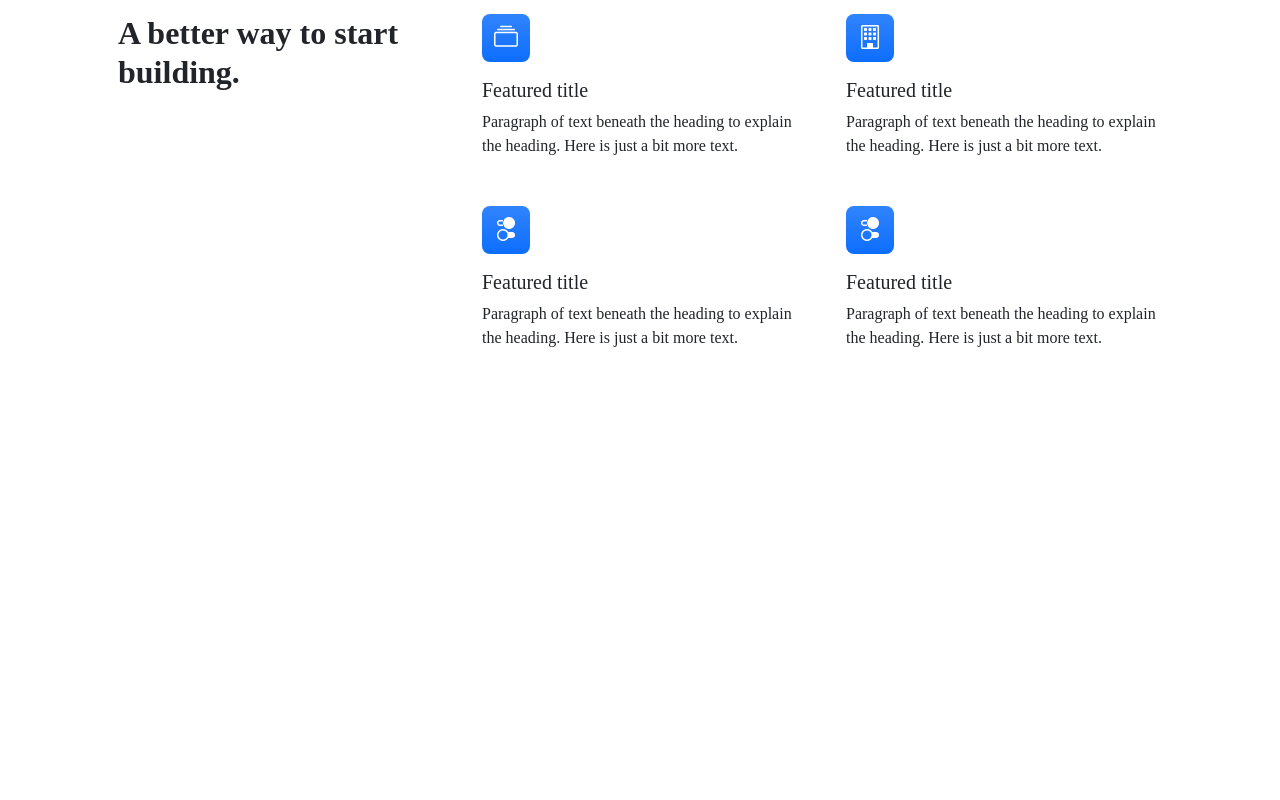
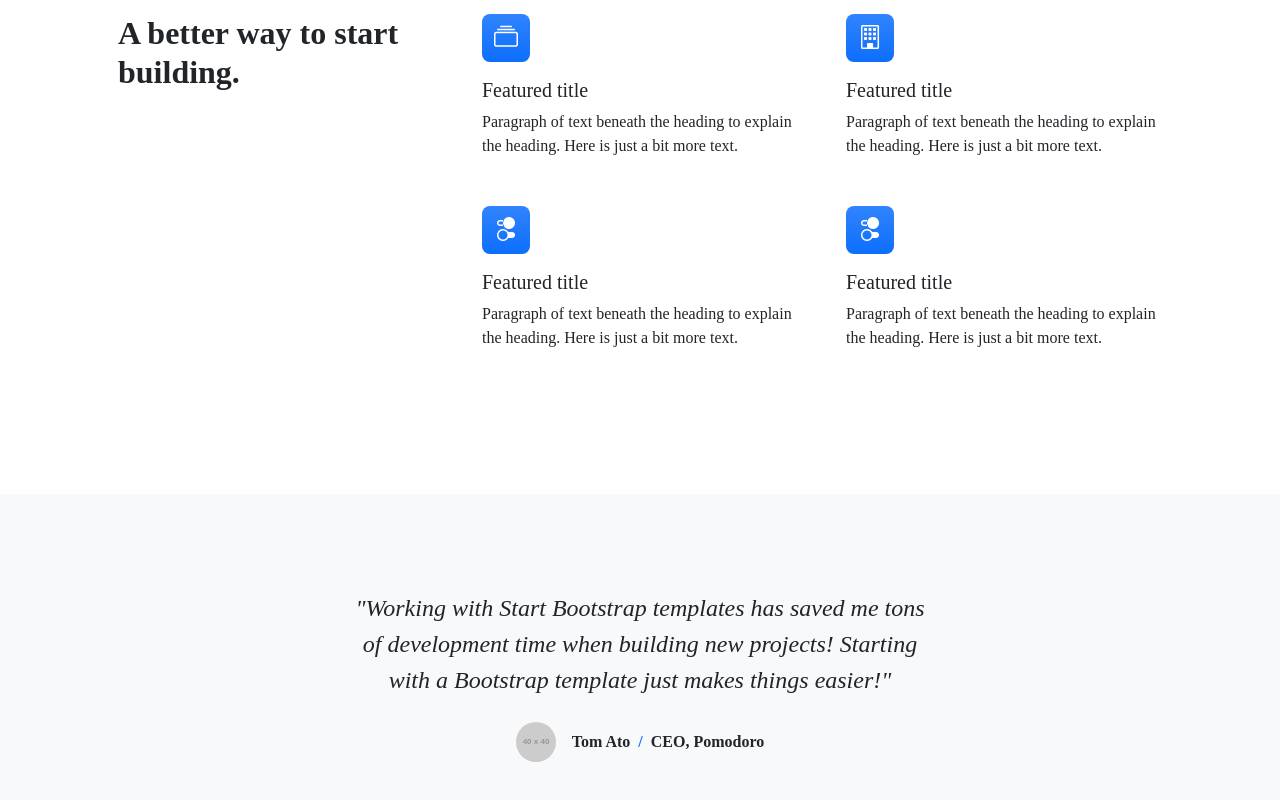
Before and after one commit to Juankyyy/vue-app, a Vue app: page / in a window 1280 px wide. Shown: the part 601-1401 px from the top of the page. Before the commit the page ends 1095 px from the top, so only its background shows below. Built offline with nearby package versions, Linux system fonts and the light colour scheme; a web font is replaced by a local one.

Commit message:
feat: Testimonial Section

```diff
--- /dev/null
+++ b/src/components/Home/Testimonial/TestimonialParagraph.vue
@@ -0,0 +1,7 @@
+<template>
+    <div class="fs-4 mb-4 fst-italic">"Working with Start Bootstrap templates has saved me tons of development time when building new projects! Starting with a Bootstrap template just makes things easier!"</div>
+</template>
+
+<script setup>
+
+</script>
--- /dev/null
+++ b/src/components/Home/Testimonial/TestimonialSection.vue
@@ -0,0 +1,19 @@
+<template>
+    <div class="py-5 bg-light">
+        <div class="container px-5 my-5">
+            <div class="row gx-5 justify-content-center">
+                <div class="col-lg-10 col-xl-7">
+                    <div class="text-center">
+                        <TestimonialParagraph />
+                        <TestimonialUser />
+                    </div>
+                </div>
+            </div>
+        </div>
+    </div>
+</template>
+
+<script setup>
+import TestimonialParagraph from './TestimonialParagraph.vue';
+import TestimonialUser from './TestimonialUser.vue';
+</script>
--- /dev/null
+++ b/src/components/Home/Testimonial/TestimonialUser.vue
@@ -0,0 +1,14 @@
+<template>
+    <div class="d-flex align-items-center justify-content-center">
+        <img class="rounded-circle me-3" src="https://dummyimage.com/40x40/ced4da/6c757d" alt="..." />
+        <div class="fw-bold">
+            Tom Ato
+            <span class="fw-bold text-primary mx-1">/</span>
+            CEO, Pomodoro
+        </div>
+    </div>
+</template>
+
+<script setup>
+
+</script>
--- a/src/views/HomePage.vue
+++ b/src/views/HomePage.vue
@@ -1,9 +1,11 @@
 <template>
     <HeroSection />
-    <FeaturesSection/>
+    <FeaturesSection />
+    <TestimonialSection />
 </template>
 
 <script setup>
 import HeroSection from '@/components/Home/Hero/HeroSection.vue';
 import FeaturesSection from '@/components/Home/Features/FeaturesSection.vue';
+import TestimonialSection from '@/components/Home/Testimonial/TestimonialSection.vue';
 </script>
```
